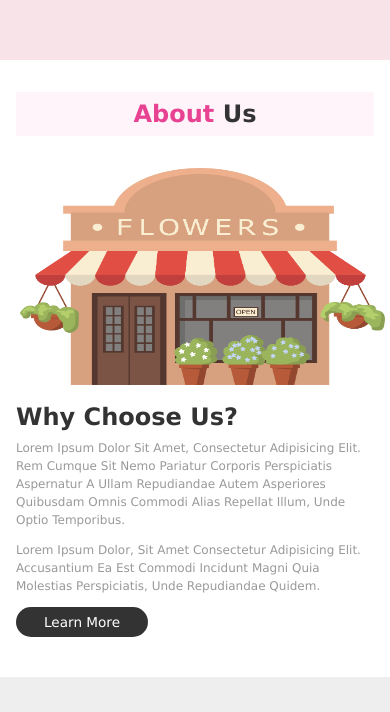
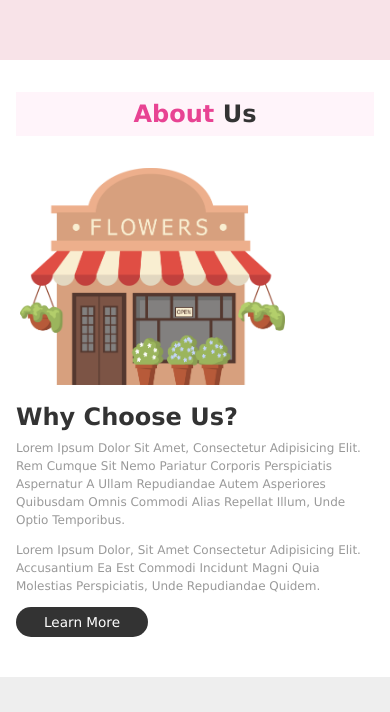
Before and after one commit to cherryctr/tugas-akhir-wp-bsi, a plain HTML site: page index.html in a window 390 px wide. Shown: the part 784-1496 px from the top of the page. Drawn offline with Linux system fonts and the light colour scheme.

Commit message:
tes komit

```diff
--- a/css/style.css
+++ b/css/style.css
@@ -565,7 +565,7 @@ header .fa-bars{
 
 @media (max-width:450px){
     .img-responsive{
-        width: 365px;
+        width: 265px;
         height: 217px;
         margin-left: 4px;
     }
```
